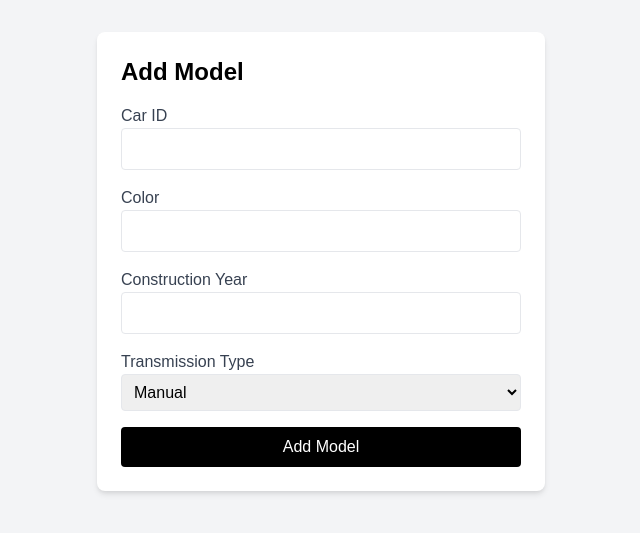
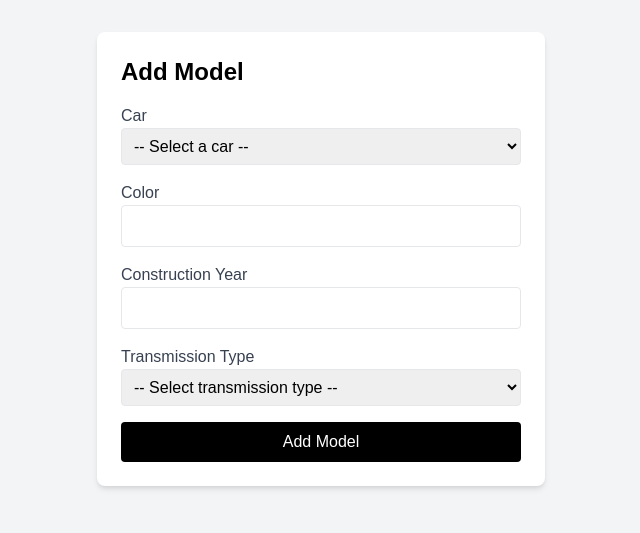
Before and after one commit to pratheek-dhananjaya/Taxi-Rental-Management-Application, a Flask app: page /add_model in a window 1280 px wide. Shown: the part 60-593 px from the top of the page, without its empty margins (319-959 px from the left). Run offline with Flask 3, Linux system fonts and the light colour scheme; the visitor is signed in with stand-in values (Sample User, id 1); data that the repository does not hold is empty; some libraries are stand-ins or nearby versions.

Commit message:
Refactor car addition process to auto-generate car ID and update model form to use a dropdown for car selection. This improves user experience by eliminating manual ID entry and ensuring valid car selection.

```diff
--- a/app.py
+++ b/app.py
@@ -343,17 +343,20 @@ def add_car():
     if session.get('role') != 'manager':
         return redirect(url_for('login'))
     if request.method == 'POST':
-        car_id = request.form['car_id']
         brand = request.form['brand']
         conn = get_db_connection()
         cur = conn.cursor()
         try:
+            # Get the maximum car_id and increment by 1
+            cur.execute('SELECT COALESCE(MAX(car_id), 0) + 1 FROM Car')
+            car_id = cur.fetchone()[0]
+
             cur.execute(
                 'INSERT INTO Car (car_id, brand) VALUES (%s, %s)',
                 (car_id, brand)
             )
             conn.commit()
-            flash('Car added successfully')
+            flash(f'Car added successfully with ID: {car_id}')
         except psycopg2.Error as e:
             conn.rollback()
             flash(f'Error: {e}')
@@ -366,13 +369,19 @@ def add_car():
 def add_model():
     if session.get('role') != 'manager':
         return redirect(url_for('login'))
+
+    conn = get_db_connection()
+    cur = conn.cursor()
+
+    # Get available cars for the dropdown
+    cur.execute('SELECT car_id, brand FROM Car ORDER BY car_id')
+    cars = cur.fetchall()
+
     if request.method == 'POST':
         car_id = request.form['car_id']
         color = request.form['color']
         construction_year = request.form['construction_year']
         transmission_type = request.form['transmission_type']
-        conn = get_db_connection()
-        cur = conn.cursor()
         try:
             cur.execute(
                 'INSERT INTO Model (car_id, color, construction_year, transmission_type) VALUES (%s, %s, %s, %s)',
@@ -383,10 +392,10 @@ def add_model():
         except psycopg2.Error as e:
             conn.rollback()
             flash(f'Error: {e}')
-        finally:
-            cur.close()
-            conn.close()
-    return render_template('add_model.html')
+
+    cur.close()
+    conn.close()
+    return render_template('add_model.html', cars=cars)
 
 @app.route('/add_driver', methods=['GET', 'POST'])
 def add_driver():
--- a/templates/add_car.html
+++ b/templates/add_car.html
@@ -4,10 +4,6 @@
 <div class="max-w-md mx-auto bg-white p-6 rounded-lg shadow-md">
     <h2 class="text-2xl font-bold mb-4">Add Car</h2>
     <form method="POST" action="{{ url_for('add_car') }}">
-        <div class="mb-4">
-            <label class="block text-gray-700">Car ID</label>
-            <input type="number" name="car_id" class="w-full border rounded p-2" required>
-        </div>
         <div class="mb-4">
             <label class="block text-gray-700">Brand</label>
             <input type="text" name="brand" class="w-full border rounded p-2" required>
--- a/templates/add_model.html
+++ b/templates/add_model.html
@@ -5,8 +5,13 @@
     <h2 class="text-2xl font-bold mb-4">Add Model</h2>
     <form method="POST" action="{{ url_for('add_model') }}">
         <div class="mb-4">
-            <label class="block text-gray-700">Car ID</label>
-            <input type="number" name="car_id" class="w-full border rounded p-2" required>
+            <label class="block text-gray-700">Car</label>
+            <select name="car_id" class="w-full border rounded p-2" required>
+                <option value="" disabled selected>-- Select a car --</option>
+                {% for car_id, brand in cars %}
+                    <option value="{{ car_id }}">{{ brand }} (ID: {{ car_id }})</option>
+                {% endfor %}
+            </select>
         </div>
         <div class="mb-4">
             <label class="block text-gray-700">Color</label>
@@ -18,7 +23,8 @@
         </div>
         <div class="mb-4">
             <label class="block text-gray-700">Transmission Type</label>
-            <select name="transmission_type" class="w-full border rounded p-2">
+            <select name="transmission_type" class="w-full border rounded p-2" required>
+                <option value="" disabled selected>-- Select transmission type --</option>
                 <option value="manual">Manual</option>
                 <option value="automatic">Automatic</option>
             </select>
```
